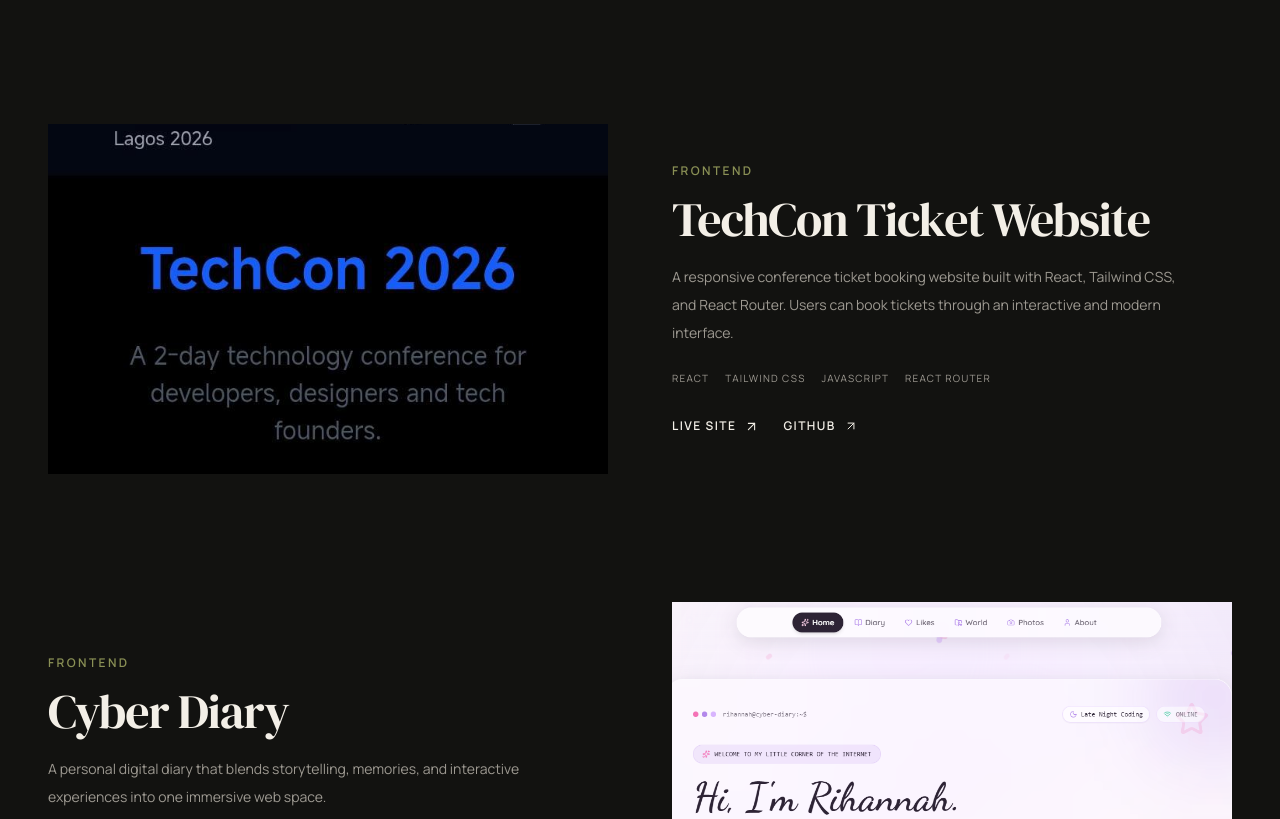
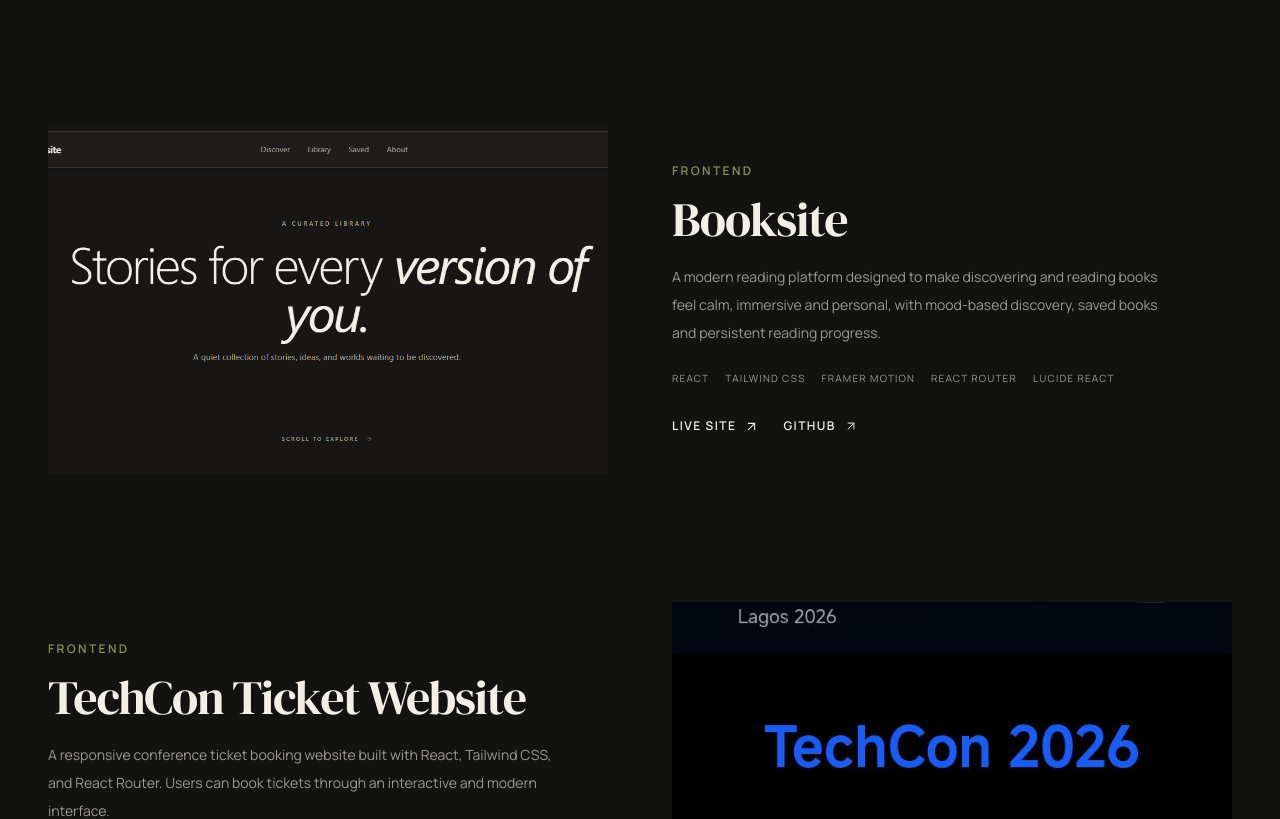
Before and after one commit to adeoyerihanat6-prog/RihannahCodes_Portfolio, a React (Vite) app: page /projects in a window 1280 px wide. Shown: the part 1460-2279 px from the top of the page. Built offline with nearby package versions, Linux system fonts and the light colour scheme.

Commit message:
add Booksite project to portfolio

```diff
--- a/src/data/projects.js
+++ b/src/data/projects.js
@@ -6,6 +6,7 @@
 import decode from "../assets/projects/decode.png";
 import vel from "../assets/projects/vel.png";
 import cyber from "../assets/projects/cyber.png";
+import booksite from "../assets/projects/books.png";
 const PROJECTS_DATA = [
   {
     id: "velora",
@@ -45,6 +46,24 @@
     githubUrl:
       "https://github.com/adeoyerihanat6-prog/Enny-s_Portfolio",
   },
+  {
+  id: "booksite",
+  title: "Booksite",
+  category: "Frontend",
+  image: booksite,
+  description:
+    "A modern reading platform designed to make discovering and reading books feel calm, immersive and personal, with mood-based discovery, saved books and persistent reading progress.",
+  technologies: [
+    "React",
+    "Tailwind CSS",
+    "Framer Motion",
+    "React Router",
+    "Lucide React",
+  ],
+  demoUrl: "https://booksite-rihannah.vercel.app",
+  githubUrl:
+    "https://github.com/adeoyerihanat6-prog/Booksite",
+},
 
   {
     id: "techcon",
```
Also changed, not shown: src/assets/projects/books.png (added).
